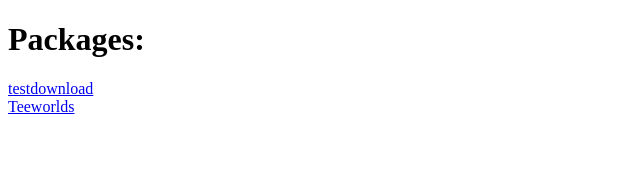
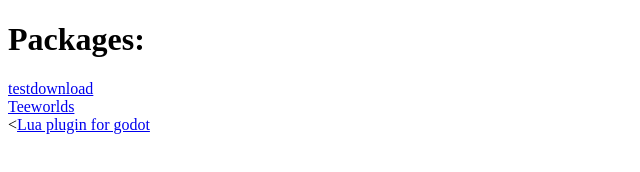
Before and after one commit to MikIsCoding/mikinstwebsite, a plain HTML site: page index.html in a window 1280 px wide. Shown: the whole page, without its empty margins (0-640 px from the left). Drawn offline with Linux system fonts and the light colour scheme.

Commit message:
Update index.html
adding luaplugingodot to the site

```diff
--- a/index.html
+++ b/index.html
@@ -8,5 +8,7 @@
 	<a href="test.tar.gz" download>testdownload</a>
 	<br>
 	<a href="teeworlds-0.7.5-linux_x86_64.tar.gz" download>Teeworlds</a>
+	<br>
+	<<a href="luaplugingodot.tar.gz" download>Lua plugin for godot</a>
 </body>
 </html>
```
